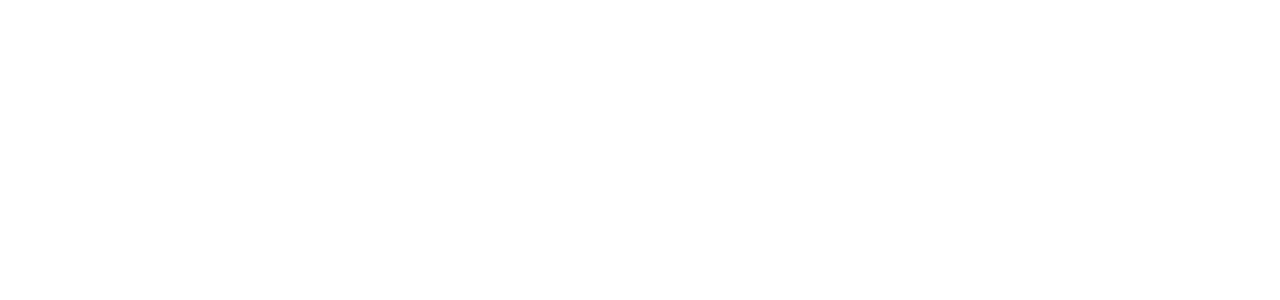
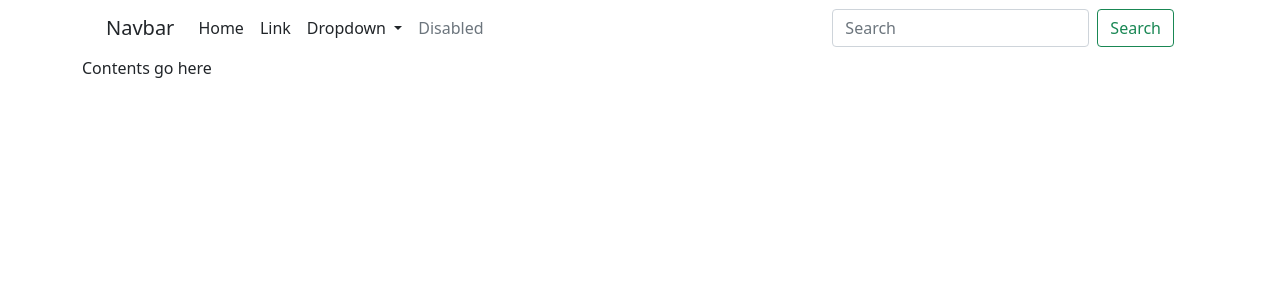
Before and after one commit to dlancioni/Catalog, a Flask app: page / in a window 1280 px wide. Before the commit the part shown is empty. Shown: the top 300 px of the page. Run offline with Flask 3, Linux system fonts and the light colour scheme.

Commit message:
Template

```diff
--- a/web/templates/base.html
+++ b/web/templates/base.html
@@ -14,18 +14,12 @@
 
     <div class="container">
         <div class="row">
-            <div class="col-12">{% block top_menu %}{% endblock %}</div>
+            <div class="col-12">{% block menu %}{% endblock %}</div>
         </div>
         <div class="row">
-            <div class="col-12">{% block search_bar %}{% endblock %}</div>
-        </div>
-        <div class="row">
-            <div class="col-2">{% block side_menu %}{% endblock %}</div>
-            <div class="col-8">{% block product_list %}{% endblock %}</div>
-            <div class="col-2">{% block shopping_cart %}{% endblock %}</div>
+            <div class="col-12">{% block content %}{% endblock %}</div>
         </div>
     </div>
-
     <script src="https://cdn.jsdelivr.net/npm/bootstrap@5.0.2/dist/js/bootstrap.bundle.min.js" integrity="sha384-MrcW6ZMFYlzcLA8Nl+NtUVF0sA7MsXsP1UyJoMp4YLEuNSfAP+JcXn/tWtIaxVXM" crossorigin="anonymous"></script>
     </body>
 </html>
--- a/web/templates/home.html
+++ b/web/templates/home.html
@@ -1,3 +1,44 @@
-{% for item in rs %}
-    {{item.username}}
-{% endfor %}
+{% extends "base.html" %}
+
+{% block menu %}
+<nav class="navbar navbar-expand-lg bg-body-tertiary">
+    <div class="container-fluid">
+      <a class="navbar-brand link-dark" href="#">Navbar</a>
+      <button class="navbar-toggler" type="button" data-bs-toggle="collapse" data-bs-target="#navbarSupportedContent" aria-controls="navbarSupportedContent" aria-expanded="false" aria-label="Toggle navigation">
+        <span class="navbar-toggler-icon"></span>
+      </button>
+      <div class="collapse navbar-collapse" id="navbarSupportedContent">
+        <ul class="navbar-nav me-auto mb-2 mb-lg-0">
+          <li class="nav-item">
+            <a class="nav-link link-dark active" aria-current="page" href="#">Home</a>
+          </li>
+          <li class="nav-item">
+            <a class="nav-link link-dark" href="#">Link</a>
+          </li>
+          <li class="nav-item dropdown">
+            <a class="nav-link link-dark dropdown-toggle" href="#" role="button" data-bs-toggle="dropdown" aria-expanded="false">
+              Dropdown
+            </a>
+            <ul class="dropdown-menu">
+              <li><a class="dropdown-item" href="#">Action</a></li>
+              <li><a class="dropdown-item" href="#">Another action</a></li>
+              <li><hr class="dropdown-divider"></li>
+              <li><a class="dropdown-item" href="#">Something else here</a></li>
+            </ul>
+          </li>
+          <li class="nav-item">
+            <a class="nav-link disabled" aria-disabled="true">Disabled</a>
+          </li>
+        </ul>
+        <form class="d-flex" role="search">
+          <input class="form-control me-2" type="search" placeholder="Search" aria-label="Search">
+          <button class="btn btn-outline-success" type="submit">Search</button>
+        </form>
+      </div>
+    </div>
+  </nav>
+{% endblock %}
+
+{% block content %}
+    <p>Contents go here</p>
+{% endblock %}
```
